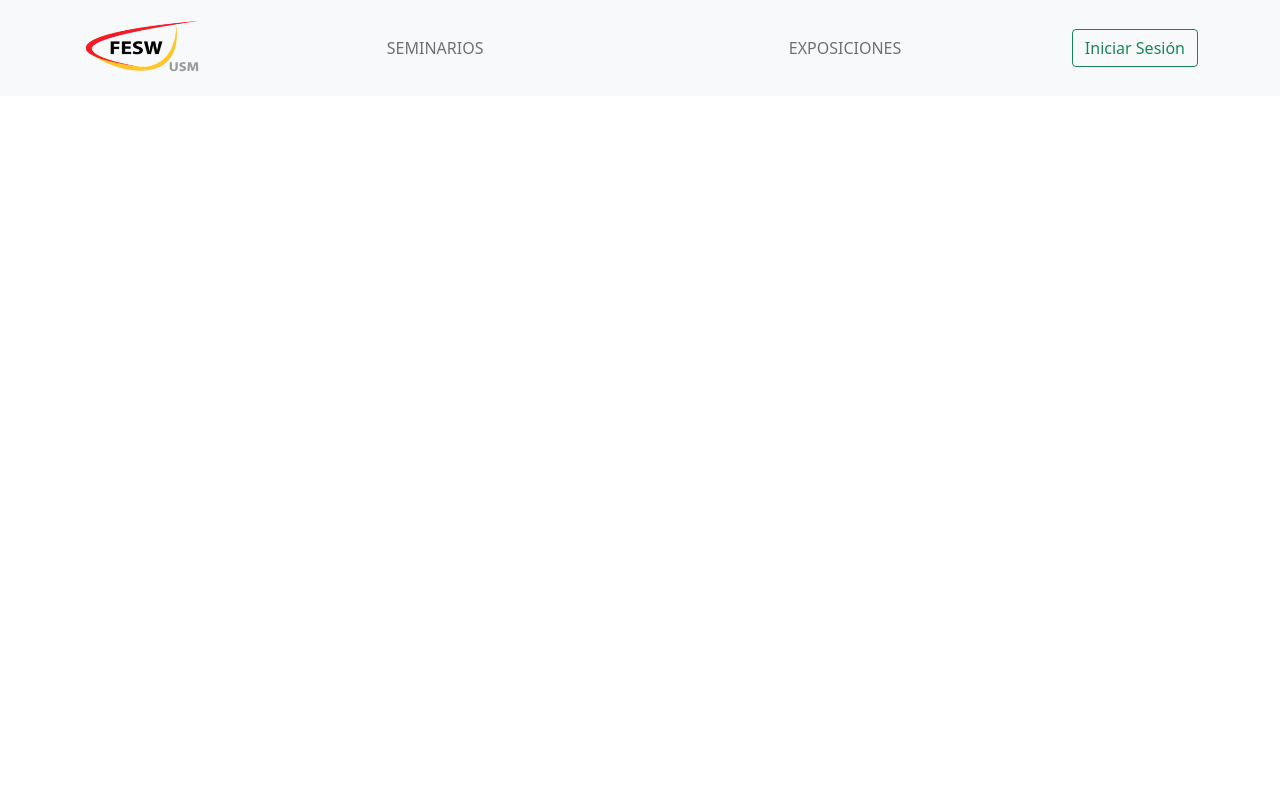
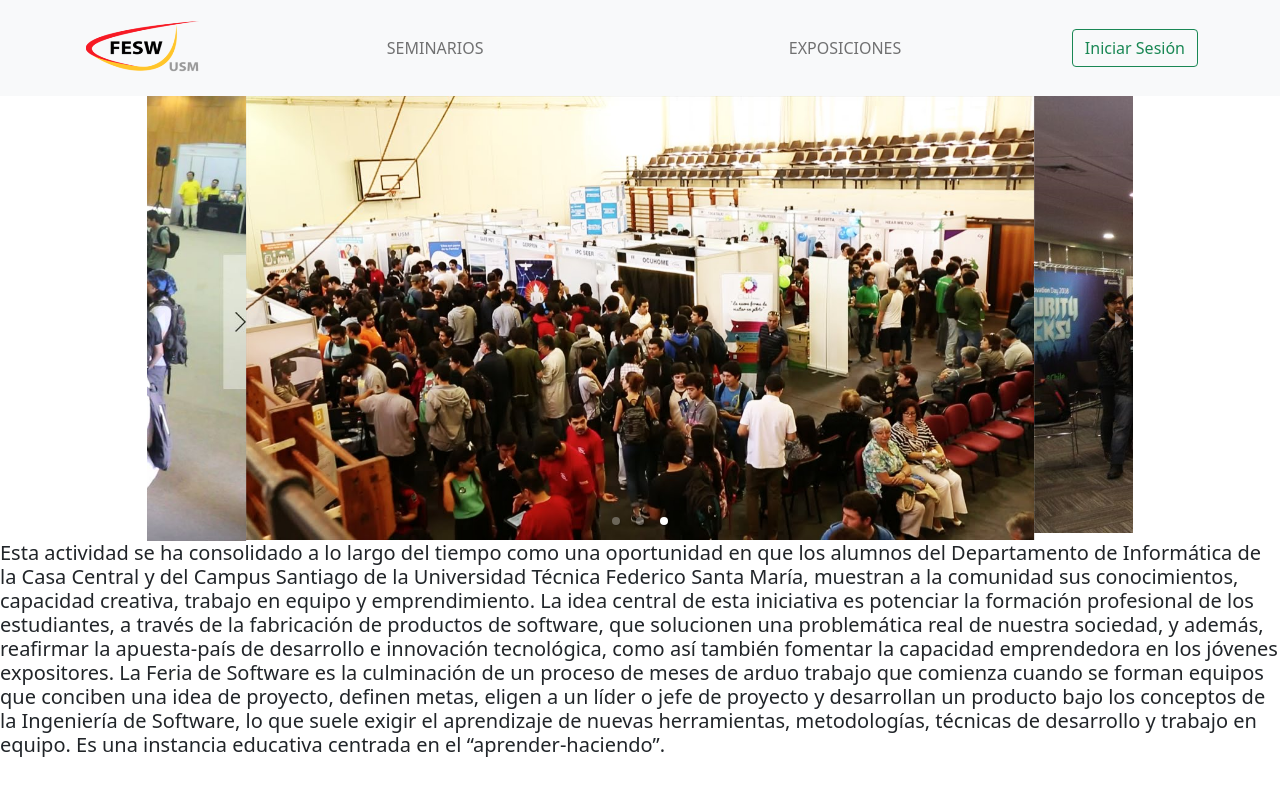
Before and after one commit to npuente21/diu, a React (Create React App) app: page / in a window 1280 px wide. Shown: the top 796 px of the page. Built offline with nearby package versions, Linux system fonts and the light colour scheme.

Commit message:
Minor fixes

```diff
--- a/package.json
+++ b/package.json
@@ -13,6 +13,7 @@
     "react-dom": "^17.0.2",
     "react-player": "^2.9.0",
     "react-redux": "^7.2.2",
+    "react-responsive-carousel": "^3.2.22",
     "react-router-dom": "^5.3.0",
     "react-scripts": "^2.1.3",
     "redux": "^4.1.2",
--- a/src/App.js
+++ b/src/App.js
@@ -33,11 +33,6 @@ function App() {
   const twitter = useSelector((store)=>store.proyect_reducer.twitter)
 
   const dispatch = useDispatch();
-  if (count){
-    var xd = "xd"
-  }else{
-    var xd= "xd`nt"
-  }
 
 const Logout=()=>{
   dispatch(logout(Name))
@@ -47,8 +42,8 @@ const Logout=()=>{
     <Router>
     <Navbar bg="light" expand="lg">
   <Container>
-    <Navbar.Brand href="">
-      <a href="/Home"><img src={logoFeria} alt="logo" width="120" height="70"/></a>
+    <Navbar.Brand as={Link} to="/">
+          <img src={logoFeria} alt="logo" width="120" height="70"/>
     </Navbar.Brand>
     <Navbar.Toggle aria-controls="basic-navbar-nav" />
     <Navbar.Collapse id="basic-navbar-nav">
@@ -135,18 +130,18 @@ const Logout=()=>{
   </Route>
   <Route path="/Proyect" exact render = {props=> ( <Proyect {...props} />)}></Route>
   <Route path="/Login" exact render = {props=> ( <Login {...props} />)}></Route>
-  <Route path="/Home">
+  <Route path="/">
      <center>
       <Carrusel img1={fsw1} img2={fsw2} img3={fsw3}>
 
       </Carrusel>
      </center>
-     <div>
-       <h4>
+     <div class="">
+       <h5>
          Esta actividad se ha consolidado a lo largo del tiempo como una oportunidad en que los alumnos del Departamento de Informática de la Casa Central y del Campus Santiago de la Universidad Técnica Federico Santa María, muestran a la comunidad sus conocimientos, capacidad creativa, trabajo en equipo y emprendimiento.
          La idea central de esta iniciativa es potenciar la formación profesional de los estudiantes, a través de la fabricación de productos de software, que solucionen una problemática real de nuestra sociedad, y además, reafirmar la apuesta-país de desarrollo e innovación tecnológica, como así también fomentar la capacidad emprendedora en los jóvenes expositores.
          La Feria de Software es la culminación de un proceso de meses de arduo trabajo que comienza cuando se forman equipos que conciben una idea de proyecto, definen metas, eligen a un líder o jefe de proyecto y desarrollan un producto bajo los conceptos de la Ingeniería de Software, lo que suele exigir el aprendizaje de nuevas herramientas, metodologías, técnicas de desarrollo y trabajo en equipo. Es una instancia educativa centrada en el “aprender-haciendo”.
-       </h4>
+       </h5>
      </div>
 
 
```
Also changed, not shown: 1 other file (tests, documents, lock files or other folders).
